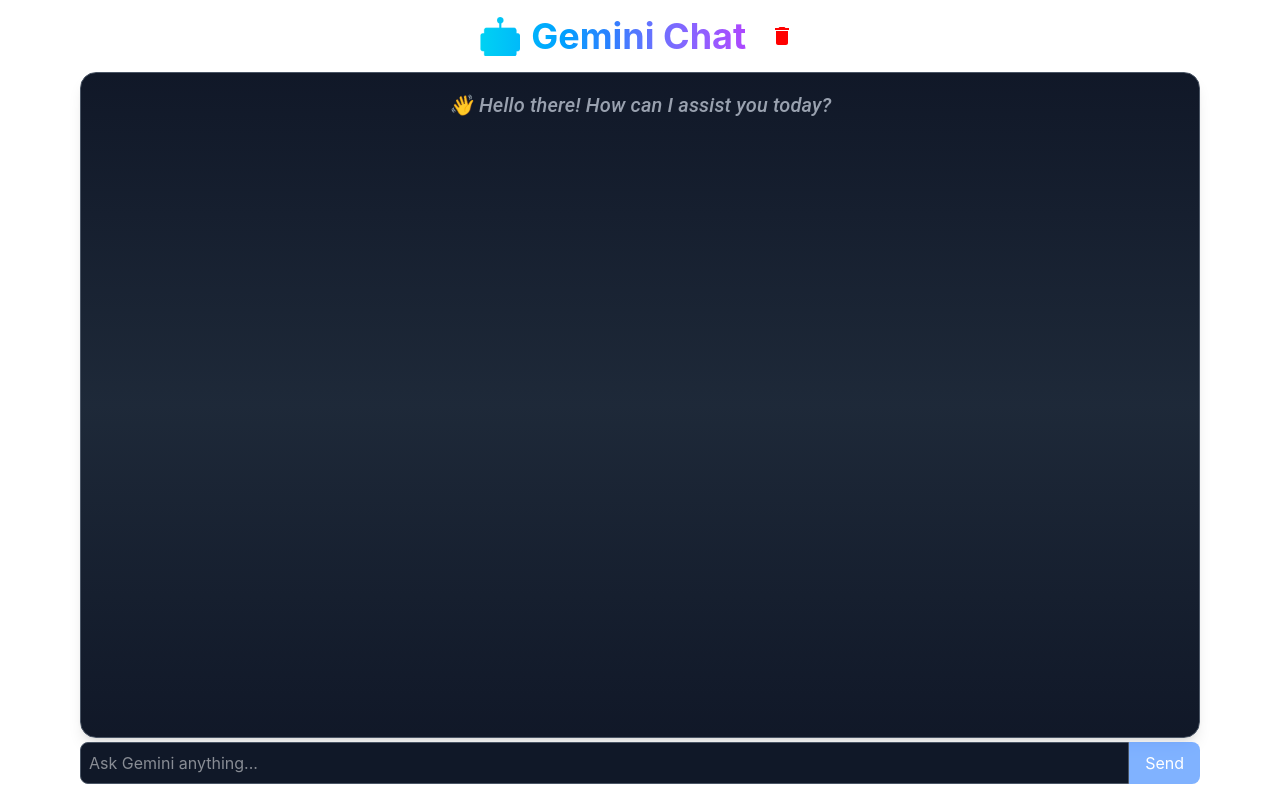
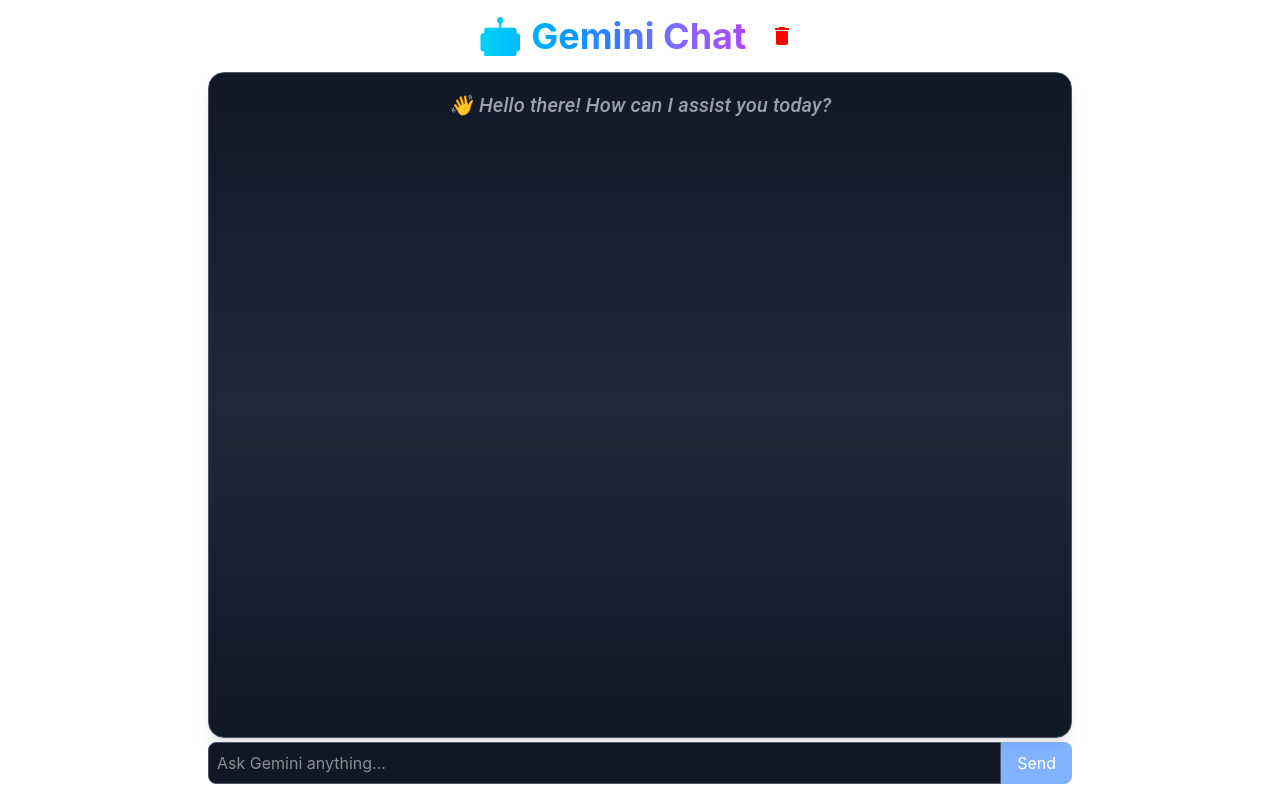
Before and after one commit to Deep-Debnath/Gemini-clone, a Next.js app: page / in a window 1280 px wide. Built offline with nearby package versions, Linux system fonts and the light colour scheme.

Commit message:
width decrease

```diff
--- a/src/app/page.js
+++ b/src/app/page.js
@@ -59,7 +59,7 @@
   };
 
   return (
-    <div className="flex flex-col h-screen max-w-6xl mx-auto p-4 font-[Inter]">
+    <div className="flex flex-col h-screen max-w-4xl mx-auto p-4 font-[Inter]">
       <Box
         sx={{
           display: "flex",
```
